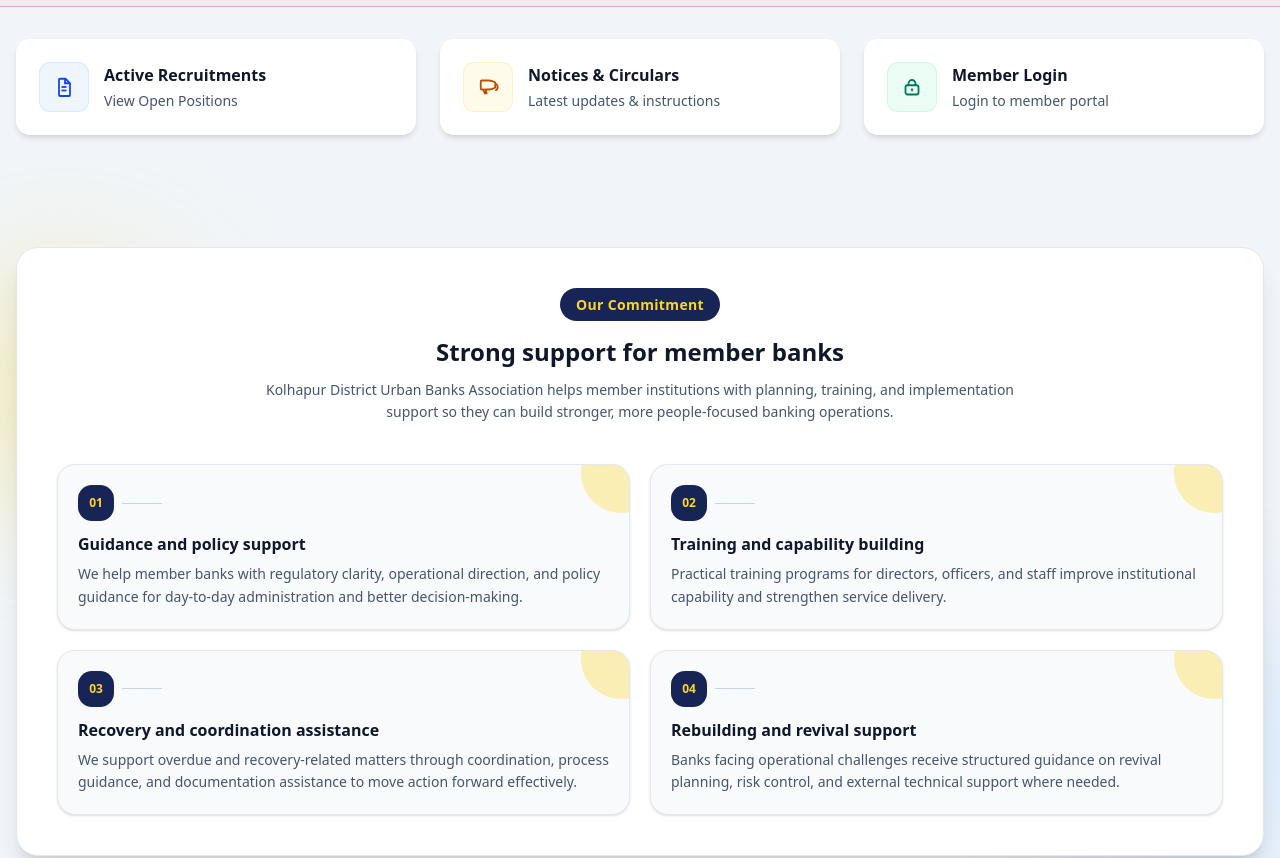
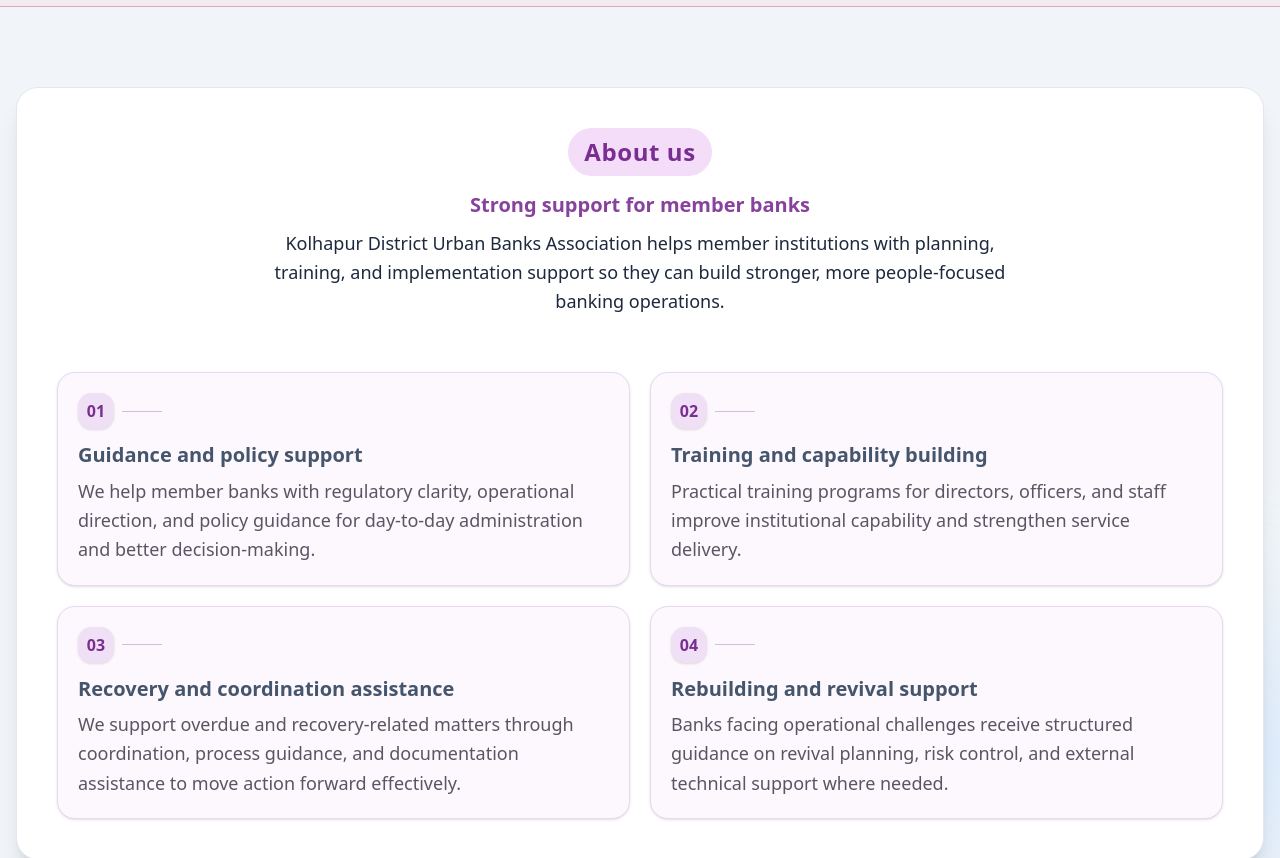
Before and after one commit to NikhiL-Nandeshwar/bank-association, a Next.js app: page / in a window 1280 px wide. Shown: the part 564-1422 px from the top of the page. Built offline with nearby package versions, Linux system fonts and the light colour scheme; no server answers.

Commit message:
UI Corrections

```diff
--- a/src/app/page.tsx
+++ b/src/app/page.tsx
@@ -35,7 +35,7 @@ export default function Home() {
       <Hero />
       <AnnouncementMarquee />
       {/* <AssociationCommitment /> */}
-      <QuickActions />
+      {/* <QuickActions /> */}
       <AssociationCommitment />
 
       <PortalHighlights />
--- a/src/components/home/AssociationCommitment.tsx
+++ b/src/components/home/AssociationCommitment.tsx
@@ -9,32 +9,46 @@ export default function AssociationCommitment() {
 
   return (
     <section className="relative overflow-hidden bg-slate-100 py-16 md:py-20">
-      <div className="absolute -left-16 top-24 h-64 w-64 rounded-full bg-[#fcd62e]/25 blur-3xl" />
+      {/* <div className="absolute -left-16 top-24 h-64 w-64 rounded-full bg-[#fcd62e]/25 blur-3xl" /> */}
       <div className="absolute -right-16 bottom-10 h-72 w-72 rounded-full bg-blue-200/40 blur-3xl" />
 
       <div className="relative mx-auto max-w-7xl px-4">
         <div className="rounded-3xl border border-slate-200 bg-white p-6 shadow-xl md:p-10">
           <div className="mx-auto max-w-4xl text-center">
-            <span className="inline-flex rounded-full bg-blue-950 px-4 py-1.5 md:text-[14px] font-semibold tracking-wide text-amber-300">
+            <span className="inline-flex rounded-full bg-[#f3ddf9] px-4 py-2 md:text-2xl font-semibold tracking-wide text-[#7A2E92]">
               {content.badge}
             </span>
-            <h2 className="mt-4 text-lg font-bold leading-tight text-slate-900 md:text-2xl">{content.title}</h2>
-            <p className="mx-auto mt-3 max-w-3xl text-sm leading-relaxed text-slate-600">{content.description}</p>
+            <h2 className="mt-4 text-lg font-semibold leading-tight text-[#7A2E92]/90 md:text-xl">{content.title}</h2>
+            <p className="mx-auto mt-3 max-w-3xl text-lg leading-relaxed text-slate-800">{content.description}</p>
           </div>
 
-          <div className="mt-10 grid grid-cols-1 gap-5 md:grid-cols-2">
+          <div className="mt-14 grid grid-cols-1 gap-5 md:grid-cols-2">
             {content.focusAreas.map((item, index) => (
-              <article key={item.title} className="group relative overflow-hidden rounded-2xl border border-slate-200 bg-slate-50 p-5 shadow-sm transition duration-300 hover:-translate-y-1 hover:border-blue-200 hover:bg-white hover:shadow-lg">
-                <div className="absolute right-0 top-0 h-20 w-20 -translate-y-8 translate-x-8 rounded-full bg-[#fcd62e]/35 transition group-hover:bg-[#fcd62e]/50" />
+              <article
+                key={item.title}
+                className="group relative overflow-hidden rounded-2xl border border-[#ead7f1] bg-[#fcf8fe] p-5 shadow-sm transition duration-300 hover:-translate-y-1 hover:border-[#c084d4] hover:bg-white hover:shadow-lg"
+              >
+                {/* Decorative Accent */}
+                {/* <div className="absolute right-0 top-0 h-20 w-20 -translate-y-8 translate-x-8 rounded-full bg-[#fcd62e]/30 transition group-hover:bg-[#fcd62e]/45" /> */}
+
                 <div className="relative">
+                  {/* Number Badge */}
                   <div className="inline-flex items-center gap-2">
-                    <span className="inline-flex h-9 w-9 items-center justify-center rounded-xl bg-blue-950 text-xs font-bold text-[#fcd62e]">
+                    <span className="inline-flex h-9 w-9 items-center justify-center rounded-xl bg-[#f0e0f5] text-md font-bold text-[#7A2E92] shadow-sm">
                       {String(index + 1).padStart(2, '0')}
                     </span>
-                    <span className="h-px w-10 bg-slate-300" />
+                    <span className="h-px w-10 bg-[#d8b8e4]" />
                   </div>
-                  <h3 className="mt-3 text-sm font-bold leading-snug text-slate-900 md:text-base">{item.title}</h3>
-                  <p className="mt-2 text-sm leading-relaxed text-slate-600">{item.description}</p>
+
+                  {/* Title */}
+                  <h3 className="mt-3 text-xl font-bold leading-snug text-slate-600">
+                    {item.title}
+                  </h3>
+
+                  {/* Description */}
+                  <p className="mt-2 text-lg leading-relaxed text-[#5b5563]">
+                    {item.description}
+                  </p>
                 </div>
               </article>
             ))}
--- a/src/constants/home.constants.ts
+++ b/src/constants/home.constants.ts
@@ -13,7 +13,7 @@ export const ANNOUNCEMENT_COPY = {
 
 export const ASSOCIATION_COMMITMENT_COPY = {
   en: {
-    badge: 'Our Commitment',
+    badge: 'About us',
     title: 'Strong support for member banks',
     description:
       'Kolhapur District Urban Banks Association helps member institutions with planning, training, and implementation support so they can build stronger, more people-focused banking operations.',
@@ -41,7 +41,7 @@ export const ASSOCIATION_COMMITMENT_COPY = {
     ],
   },
   mr: {
-    badge: '\u0906\u092e\u091a\u0940 \u092c\u093e\u0902\u0927\u093f\u0932\u0915\u0940',
+    badge: 'आमच्याबद्दल',
     title: '\u0938\u0926\u0938\u094d\u092f \u092c\u0901\u0915\u093e\u0902\u0938\u093e\u0920\u0940 \u0920\u094b\u0938 \u0938\u093e\u0925',
     description:
       '\u0915\u094b\u0932\u094d\u0939\u093e\u092a\u0942\u0930 \u091c\u093f\u0932\u094d\u0939\u093e \u0928\u093e\u0917\u0930\u0940 \u092c\u0901\u0915\u094d\u0938 \u0938\u0939\u0915\u093e\u0930\u0940 \u0905\u0938\u094b\u0938\u093f\u090f\u0936\u0928 \u0938\u0926\u0938\u094d\u092f \u0938\u0902\u0938\u094d\u0925\u093e\u0902\u0928\u093e \u0928\u093f\u092f\u094b\u091c\u0928, \u092a\u094d\u0930\u0936\u093f\u0915\u094d\u0937\u0923 \u0906\u0923\u093f \u0905\u0902\u092e\u0932\u092c\u091c\u093e\u0935\u0923\u0940 \u092f\u093e \u0924\u093f\u0928\u094d\u0939\u0940 \u0938\u094d\u0924\u0930\u093e\u0902\u0935\u0930 \u0920\u094b\u0938 \u0938\u0939\u093e\u092f\u094d\u092f \u0926\u0947\u090a\u0928 \u0905\u0927\u093f\u0915 \u0938\u0915\u094d\u0937\u092e \u0906\u0923\u093f \u0932\u094b\u0915\u093e\u092d\u093f\u092e\u0941\u0916 \u092c\u0901\u0915\u093f\u0902\u0917 \u0935\u094d\u092f\u0935\u0938\u094d\u0925\u0947\u0915\u0921\u0947 \u0935\u093e\u091f\u091a\u093e\u0932 \u0918\u0921\u0935\u0924\u0947.',
@@ -72,7 +72,7 @@ export const ASSOCIATION_COMMITMENT_COPY = {
 
 export const HERO_COPY = {
   en: {
-    titleLineOne: 'Online Application Portal 2026-27',
+    titleLineOne: 'Online Application Portal 2026-27 !!',
     titleLineTwo: 'Recruitment Process, E-books, Current Updates and Other Services',
     description: 'Submit online applications for recruitment opportunities across member cooperative banks.',
     about: 'About Us',
@@ -80,8 +80,9 @@ export const HERO_COPY = {
   },
   mr: {
     titleLineOne: '\u0911\u0928\u0932\u093e\u0907\u0928 \u0905\u0930\u094d\u091c \u092a\u094b\u0930\u094d\u091f\u0932 2026-27 \u0938\u093e\u0920\u0940',
-titleLineTwo: '\u092D\u0930\u0924\u0940 \u092A\u094D\u0930\u0915\u094D\u0930\u093F\u092F\u093E, \u0908-\u092C\u0941\u0915\u094D\u0938, \u0935\u0930\u094D\u0924\u092E\u093E\u0928 \u0905\u0926\u094D\u092F\u0924\u0928\u0947 \u0906\u0923\u0940 \u0907\u0924\u0930 \u0938\u0947\u0935\u093E',    about: '\u0906\u092e\u091a\u094d\u092f\u093e\u092c\u0926\u094d\u0926\u0932',
+    titleLineTwo: '\u092D\u0930\u0924\u0940 \u092A\u094D\u0930\u0915\u094D\u0930\u093F\u092F\u093E, \u0908-\u092C\u0941\u0915\u094D\u0938, \u0935\u0930\u094D\u0924\u092E\u093E\u0928 \u0905\u0926\u094D\u092F\u0924\u0928\u0947 \u0906\u0923\u0940 \u0907\u0924\u0930 \u0938\u0947\u0935\u093E', about: '\u0906\u092e\u091a\u094d\u092f\u093e\u092c\u0926\u094d\u0926\u0932',
     recruitment: '\u092d\u0930\u0924\u0940 \u0905\u0926\u094d\u092f\u0924\u0928\u0947',
+    description: 'सदस्य सहकारी बँकांमधील भरतीच्या संधींसाठी ऑनलाइन अर्ज सादर करा.'
   },
 } as const;
 
```
